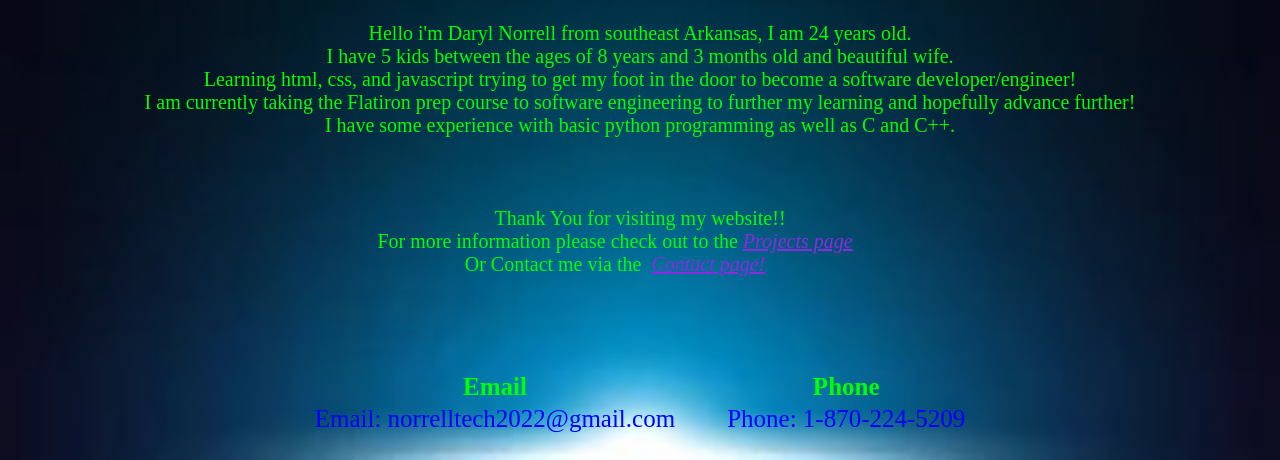
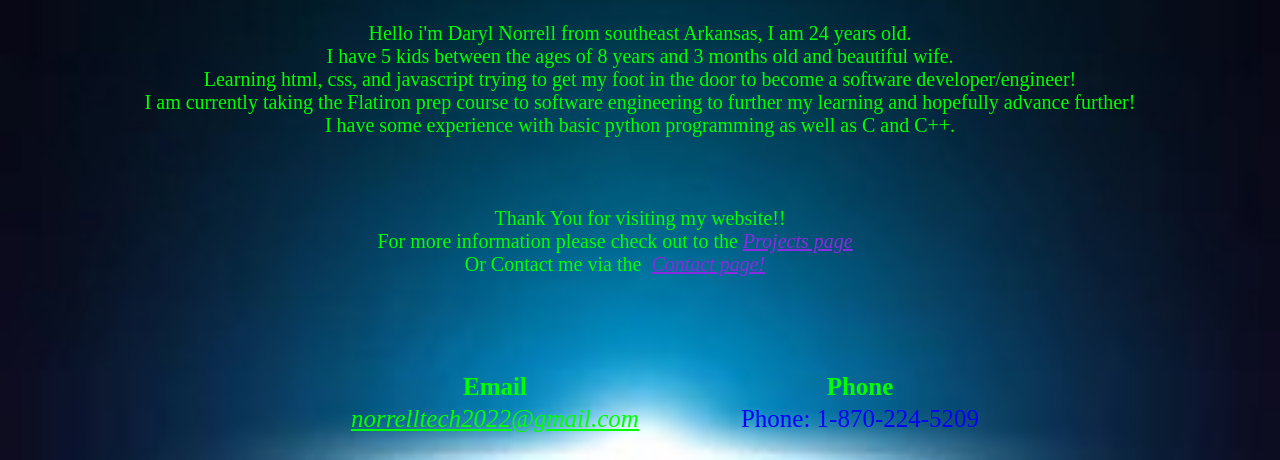
Before and after one commit to norrelltech2022/my-personal-website, a plain HTML site: page index.html in a window 1280 px wide. Shown: the part 340-800 px from the top of the page. Drawn offline with Linux system fonts and the light colour scheme.

Commit message:
modified contact-table in index.html, styled table in index.css

```diff
--- a/index.html
+++ b/index.html
@@ -34,8 +34,8 @@
                     <th class="phone">Phone</th>
                 </tr>
                 <tr class="info">
-                    <td>Email: norrelltech2022@gmail.com</td>
-                    <td>Phone: 1-870-224-5209</td>
+                    <td class="email1"><a href="mailto: norrelltech2022@gmail.com" id="email2">norrelltech2022@gmail.com</a></td>
+                    <td class="phone1">Phone: 1-870-224-5209</td>
                 </tr>
             </table>
         </div>
```
Also changed, not shown: index.css (line endings or trailing spaces).
